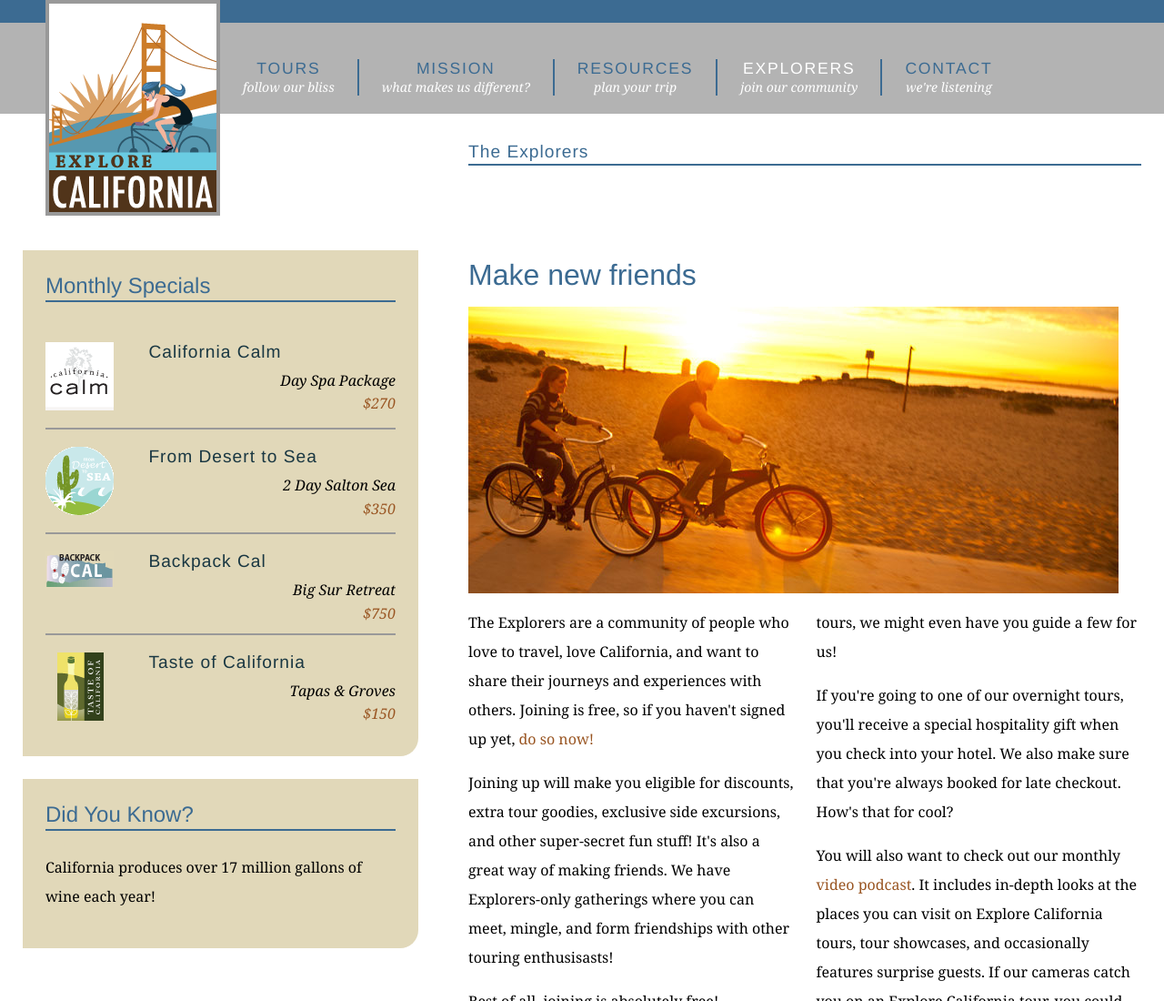
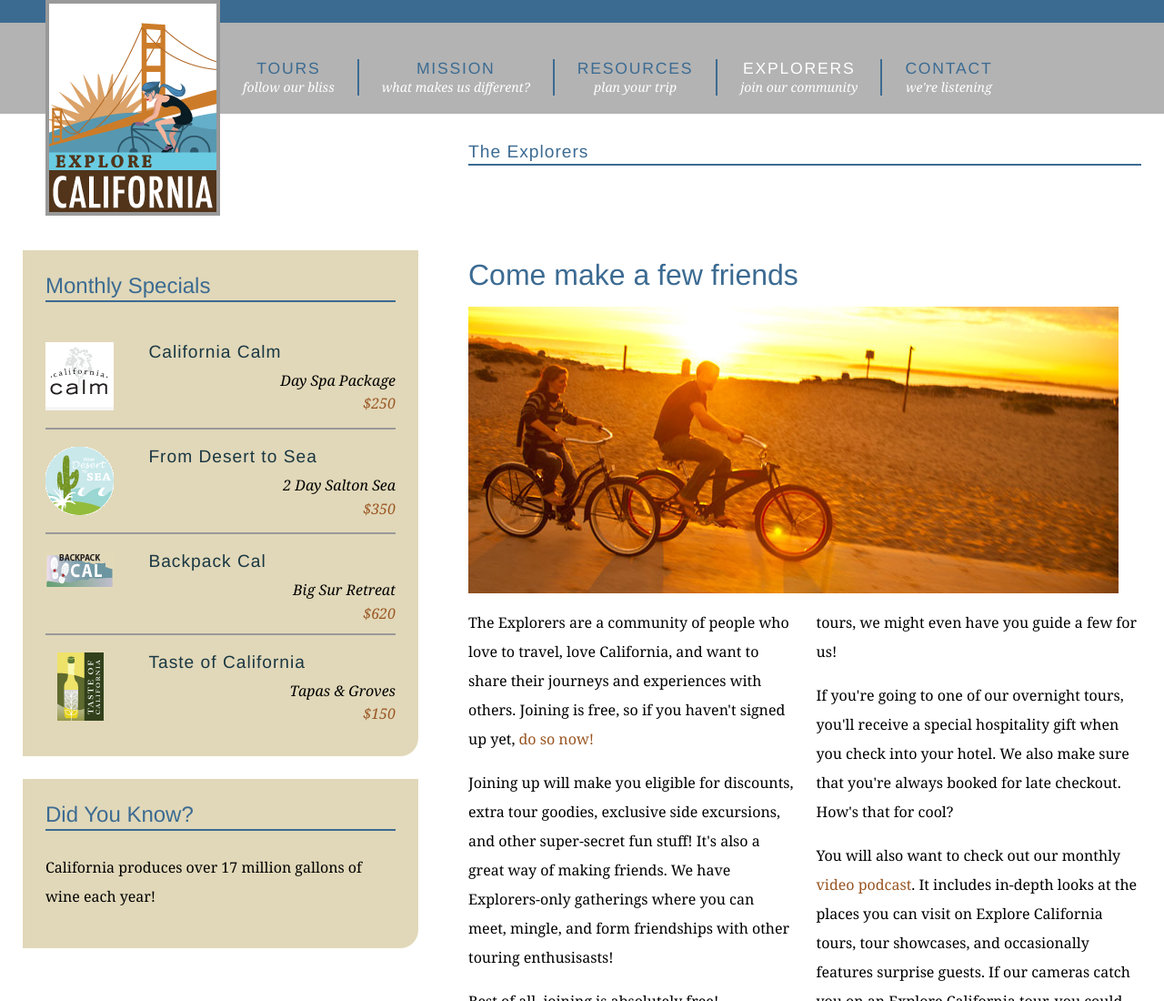
Before and after one commit to kimkukhwa/explore_california-master, a plain HTML site: page explorers.html in a window 1280 px wide. Shown: the top 1100 px of the page at 91% size. Drawn offline with Linux system fonts and the light colour scheme.

Commit message:
Revert "Changes 'Come make new friends' to 'Make new friends'"
This reverts commit 8f195000651b6b822d4269fb4dd1f1381442be38.

```diff
--- a/explorers.html
+++ b/explorers.html
@@ -66,7 +66,7 @@
           </div>
         </div>
         <div id="mainArticle">
-          <h1>Make new friends</h1>
+          <h1>Come make a few friends</h1>
           <img src="assets/images/bikes.jpg" alt="Come join us!" class="articleImage" />
           <div class="multiCol">
             <p>The Explorers are a community of people who love to travel, love California, and want to share their journeys and experiences with others. Joining is free, so if you haven't signed up yet, <a href="explorers/join.html">do so now!</a></p>
@@ -89,13 +89,13 @@
           <h1>Monthly Specials</h1>
           <h2 class="top"><img src="assets/images/calm_bug.gif" alt="California Calm" width="75" height="75" />California Calm</h2>
           <p>Day Spa Package <br />
-            <a href="tours/tour_detail_cycle.html">$270</a></p>
+            <a href="tours/tour_detail_cycle.html">$250</a></p>
           <h2><img src="assets/images/desert_bug.gif" alt="From desert to sea" width="75" height="75" />From Desert to Sea</h2>
           <p>2 Day Salton Sea <br />
             <a href="tours/tour_detail_cycle.html">$350</a></p>
           <h2><img src="assets/images/backpack_bug.gif" alt="Backpack Cal" width="75" height="41" />Backpack Cal</h2>
           <p>Big Sur Retreat <br />
-            <a href="tours/tour_detail_cycle.html">$750</a></p>
+            <a href="tours/tour_detail_cycle.html">$620</a></p>
           <h2><img src="assets/images/taste_bug.gif" alt="Taste of California" width="75" height="75" />Taste of California</h2>
           <p>Tapas &amp; Groves <br />
             <a href="tours/tour_detail_taste.html">$150</a></p>
```
